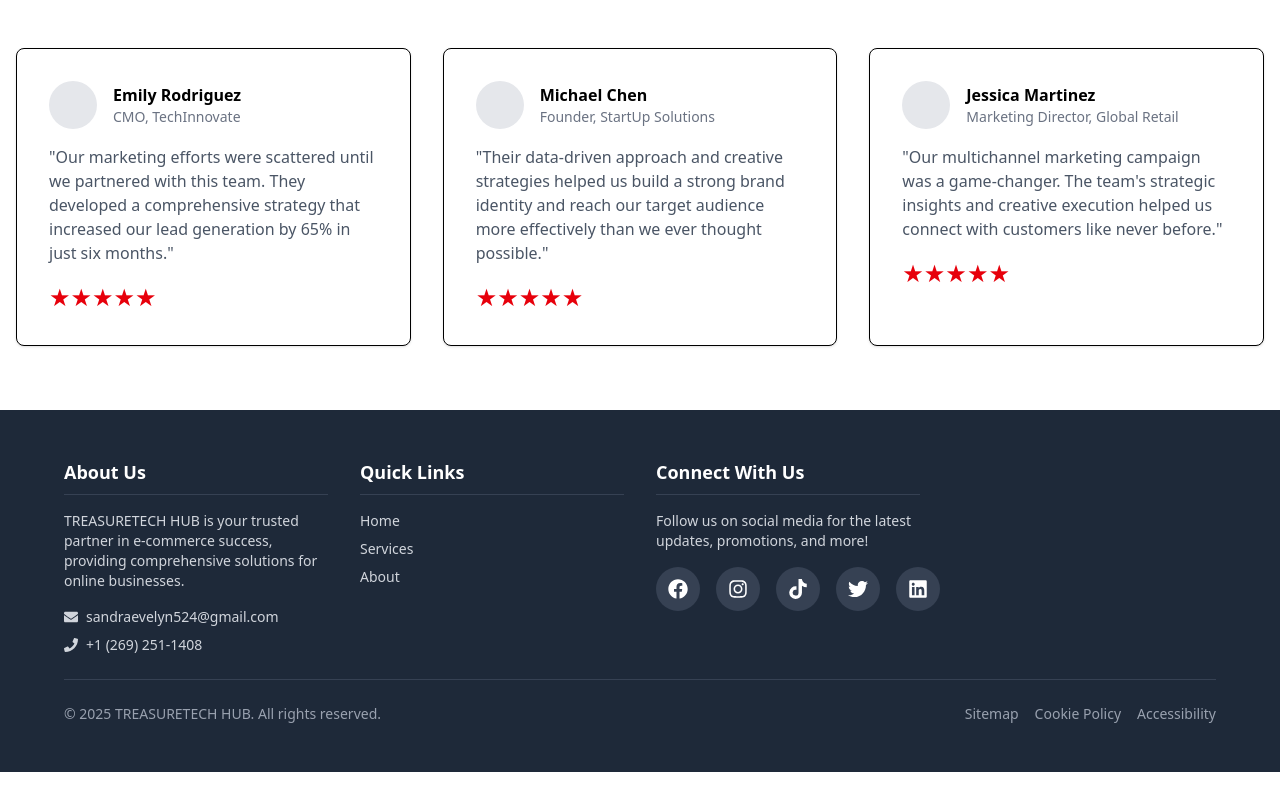
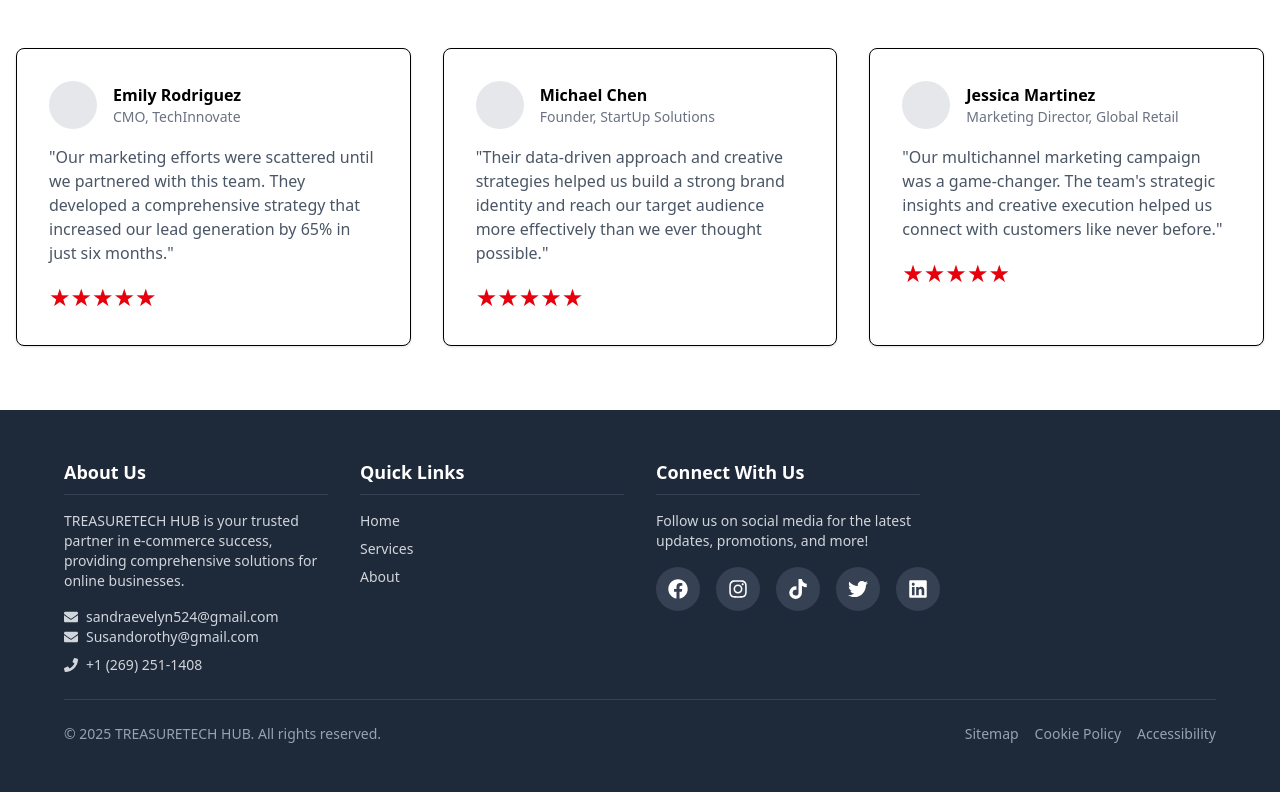
Before and after one commit to emmanuel67-m/TREASURETECH-HUB, a React (Vite) app: page /about in a window 1280 px wide. Shown: the part 1741-2533 px from the top of the page. Built offline with nearby package versions, Linux system fonts and the light colour scheme.

Commit message:
change something

```diff
--- a/src/components/Footer.jsx
+++ b/src/components/Footer.jsx
@@ -32,6 +32,15 @@ function Footer() {
               className="hover:text-white transition-colors duration-300"
             >
               sandraevelyn524@gmail.com
+            </a>
+          </div>
+          <div className="flex items-center space-x-2 text-sm text-gray-300">
+            <FaEnvelope />
+            <a
+              href="mailto:sandraevelyn524@gmail.com"
+              className="hover:text-white transition-colors duration-300"
+            >
+              Susandorothy@gmail.com
             </a>
           </div>
           <div className="flex items-center space-x-2 text-sm text-gray-300 mt-2">
```
